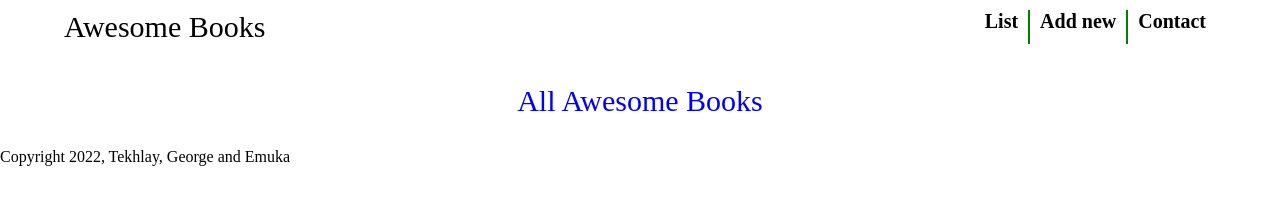
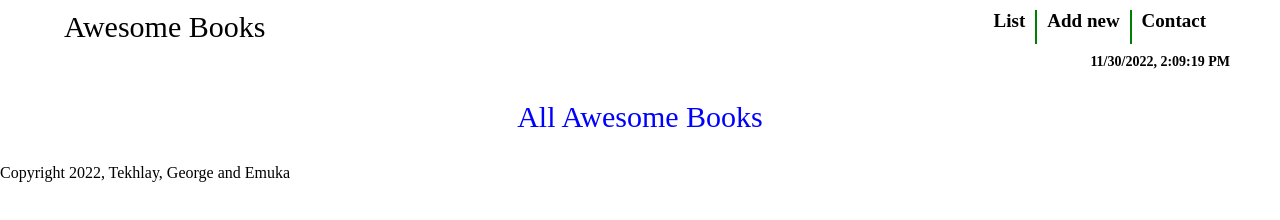
Before and after one commit to Tekhlay/Awesome-books, a website: page index.html in a window 1280 px wide. Drawn offline with Linux system fonts and the light colour scheme.

Commit message:
Add date section

```diff
--- a/app.js
+++ b/app.js
@@ -125,7 +125,7 @@ listlink.addEventListener('click', () => {
   addlink.style.color = 'black';
   add.style.display = 'none';
   contact.style.display = 'none';
-})
+});
 
 addlink.addEventListener('click', () => {
   add.style.display = 'block';
@@ -134,7 +134,7 @@ addlink.addEventListener('click', () => {
   listlink.style.color = 'black';
   contactlink.style.color = 'black';
   addlink.style.color = 'blue';
-})
+});
 
 contactlink.addEventListener('click', () => {
   contact.style.display = 'block';
@@ -143,4 +143,7 @@ contactlink.addEventListener('click', () => {
   listlink.style.color = 'black';
   contactlink.style.color = 'blue';
   addlink.style.color = 'black';
-})
+});
+
+const date = new Date().toLocaleString();
+document.querySelector('.date').innerHTML = date;
--- a/css/style.css
+++ b/css/style.css
@@ -29,7 +29,7 @@
 }
 
 .nav-list a {
-  font-size: 20px;
+  font-size: 19px;
   font-weight: 600;
   padding: 10px;
   text-decoration: none;
@@ -43,6 +43,13 @@
 
 .addnewbook {
   display: none;
+}
+
+.date {
+  float: right;
+  font-size: 14px;
+  font-weight: 700;
+  margin-right: 50px;
 }
 
 .section-list {
--- a/index.html
+++ b/index.html
@@ -18,7 +18,9 @@
             </ul>
         </nav>
     </header>
-    <main class="section-list">
+    <main class="container">
+        <div class="date"></div>
+        <div class="section-list">
             <section class="book-list">
                 <div class="all-book">
                     <h1 >All Awesome Books</h1>
@@ -39,6 +41,7 @@
             <section class="contact">
 
             </section>
+        </div>
     </main>
     <footer class="footer-main">
         <div class="footer-logo">
```
Lines whose indentation alone changed are shown as unchanged.
